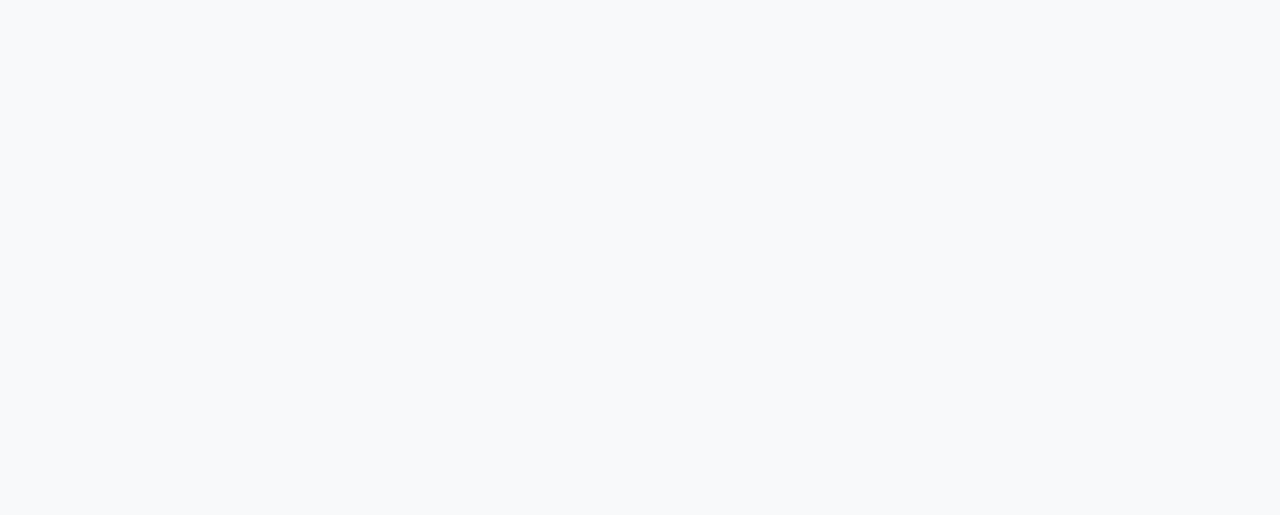
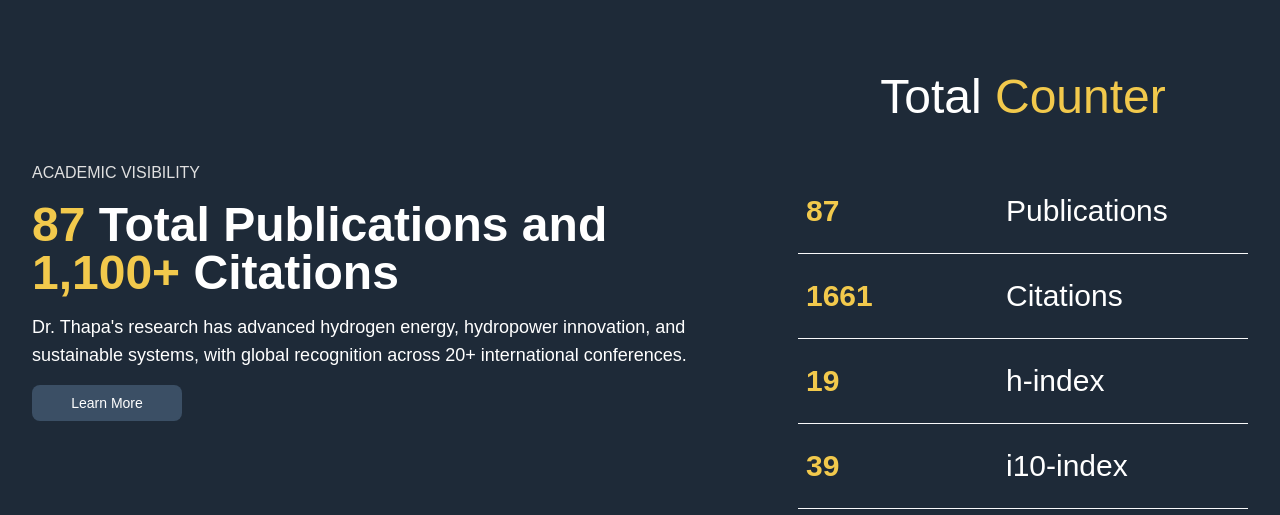
Before and after one commit to BiLJX/biraj-singh-thapa-portfolio, a Next.js app: page / in a window 1280 px wide. Shown: the part 3197-3712 px from the top of the page. Before the commit the page ends 3096 px from the top, so only its background shows below. Built offline with nearby package versions, Linux system fonts and the light colour scheme.

Commit message:
added academic visibility

```diff
--- a/src/app/page.tsx
+++ b/src/app/page.tsx
@@ -1,4 +1,5 @@
 import CarouselSection from "@/sections/Home/Carousel.section";
+import CounterSection from "@/sections/Home/Counter.section";
 import FeaturedVideoSection from "@/sections/Home/FeaturedVideo.section";
 import HomeHero from "@/sections/Home/Hero.section";
 import PublicationSection from "@/sections/Home/Publications.section";
@@ -10,6 +11,7 @@ export default function HomePage(){
             <CarouselSection />
             <FeaturedVideoSection />
             <PublicationSection />
+            <CounterSection />
         </>
     )
 }
--- /dev/null
+++ b/src/sections/Home/Counter.section.tsx
@@ -0,0 +1,59 @@
+import Button from "@/components/buttons/buttons";
+
+interface TData {
+    label: string;
+    value: number;
+}
+
+const Data: TData[] = [
+    {
+        label: "Publications",
+        value: 87
+    },
+    {
+        label: "Citations",
+        value: 1661
+    },
+    {
+        label: "h-index",
+        value: 19
+    },
+    {
+        label: "i10-index",
+        value: 39
+    }
+]
+
+export default function CounterSection(){
+    return(
+        <section className="bg-primary">
+            <div className="section-container flex space-x-12 py-[150px]">
+                <div className="flex-1 pr-12 flex flex-col justify-center space-y-4">
+                    <div className="text-border">ACADEMIC VISIBILITY</div>
+                    <h1 className="text-5xl text-white font-bold"><span className="text-secondary">87</span> Total Publications and <span className="text-secondary">1,100+</span> Citations</h1>
+                    <p className="text-white text-lg">
+                    Dr. Thapa's research has advanced hydrogen energy, hydropower innovation, and sustainable systems, with global recognition across 20+ international conferences.
+                    </p>
+                    <Button variant="accent" className="w-[150px]">Learn More</Button>
+                </div>
+                <div>
+                    <h1 className="text-5xl text-white text-center mb-12">Total <span className="text-secondary">Counter</span></h1>
+                    <div className="flex flex-col">
+                        {
+                            Data.map((x, i)=>(
+                                <div className="flex text-3xl max-w-[500px] min-w-[450px] px-2 py-6 border-b-[1px] border-b-background">
+                                    <div className="w-[200px] text-secondary font-bold">
+                                        {x.value}
+                                    </div>
+                                    <div className="flex-1 text-white">
+                                        {x.label}
+                                    </div>
+                                </div>
+                            ))
+                        }
+                    </div>
+                </div>
+            </div>
+        </section>
+    )
+}
--- a/src/sections/Home/Publications.section.tsx
+++ b/src/sections/Home/Publications.section.tsx
@@ -39,7 +39,7 @@ const Contents: TContents[] = [
 export default function PublicationSection(){
     return(
         <section className="bg-black">
-            <div className = "section-container space-y-6">
+            <div className = "section-container space-y-12">
                 <h1 className="text-center font-bold text-2xl text-white">Recent Publications That You Make Like</h1>
                 <div className="flex space-x-6">
                     {
```
